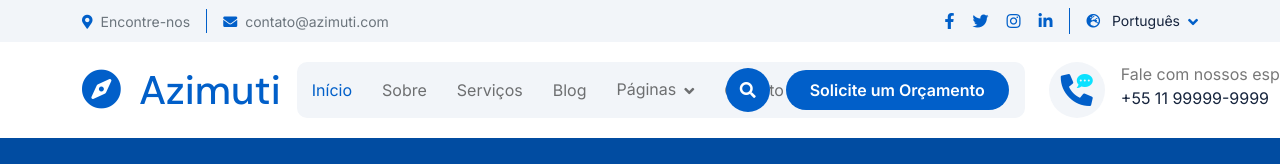
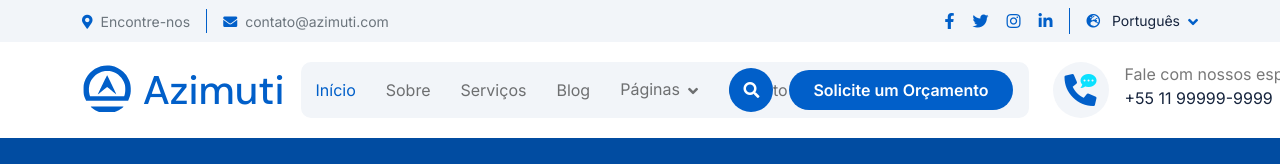
Before and after one commit to laercio-nogueira/azimuti, a website: page public/index.html in a window 1280 px wide. Shown: the top 164 px of the page. Drawn offline with nearby package versions, Linux system fonts and the light colour scheme.

Commit message:
update logo

```diff
--- a/public/index.html
+++ b/public/index.html
@@ -87,7 +87,10 @@
         <div class="container">
             <nav class="navbar navbar-expand-lg navbar-light">
                 <a href="#" class="navbar-brand p-0">
-                    <h1 class="text-primary mb-0"><i class="fas fa-compass me-2"></i> Azimuti</h1>
+                    <h1 class="text-primary mb-0">
+                        <img src="../img/logo.svg" style="background: #015fc9; margin-top: -10px">
+                        Azimuti
+                    </h1>
                 </a>
                 <button class="navbar-toggler" type="button" data-bs-toggle="collapse" data-bs-target="#navbarCollapse">
                     <span class="fa fa-bars"></span>
```
Also changed, not shown: public/img/logo.svg (added).
